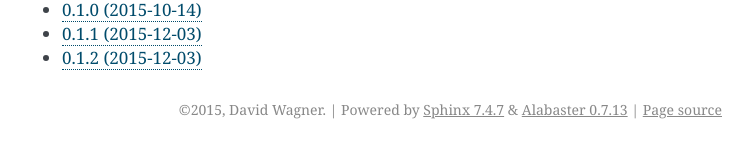
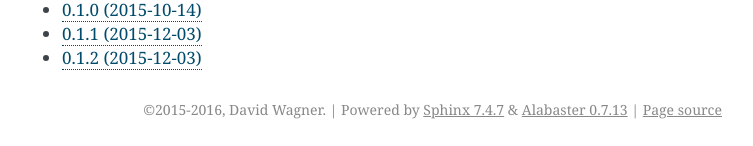
Before and after one commit to wagdav/tcvpy, a Sphinx documentation site: the page built from docs/index.rst, in a window 1280 px wide. Shown: the part 1471-1617 px from the top of the page, without its empty margins (388-1141 px from the left). Built offline with Sphinx 7.4.7, drawn with Linux system fonts in a browser that asks for light colours.

Commit message:
Update copyright.

```diff
--- a/docs/conf.py
+++ b/docs/conf.py
@@ -74,7 +74,7 @@ master_doc = 'index'
 
 # General information about the project.
 project = u'TCV Data Access in Python'
-copyright = u'2015, David Wagner'
+copyright = u'2015-2016, David Wagner'
 
 # The version info for the project you're documenting, acts as replacement
 # for |version| and |release|, also used in various other places throughout
```
